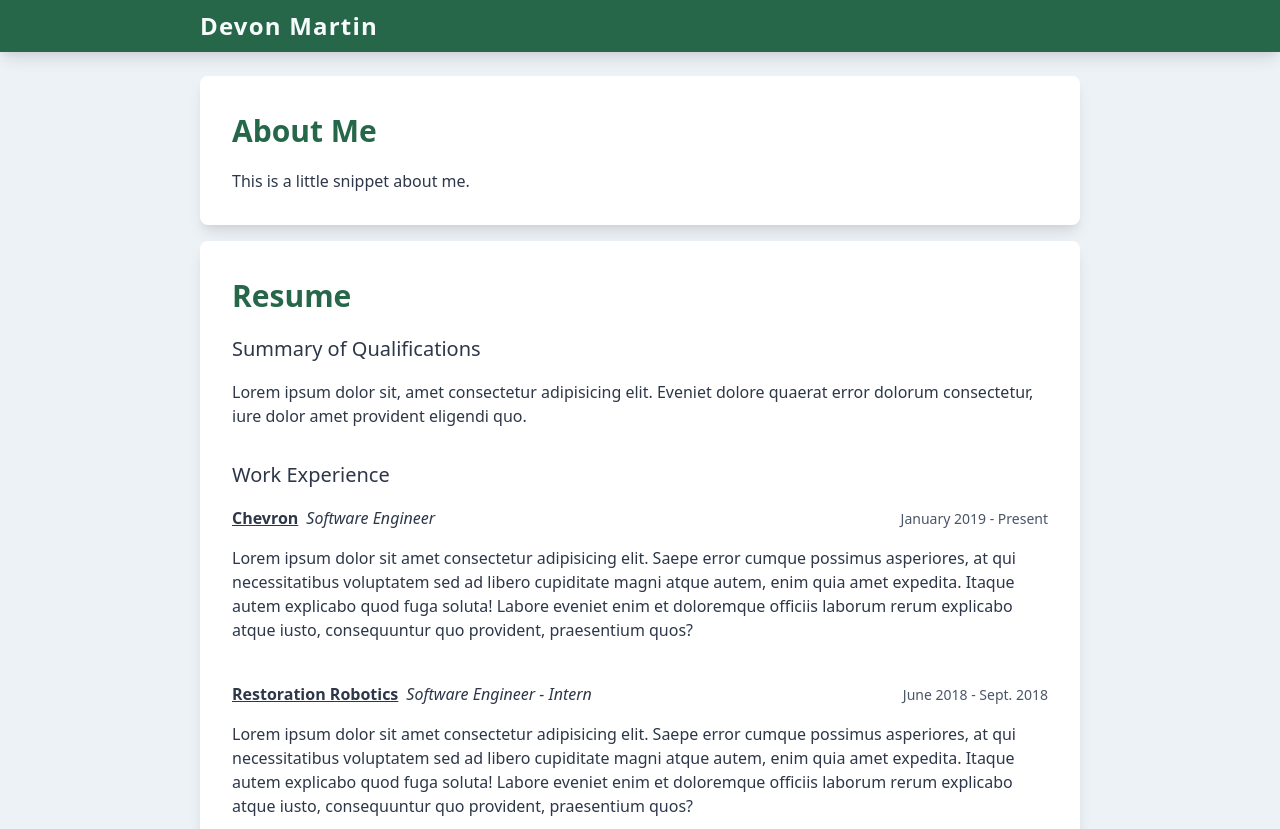
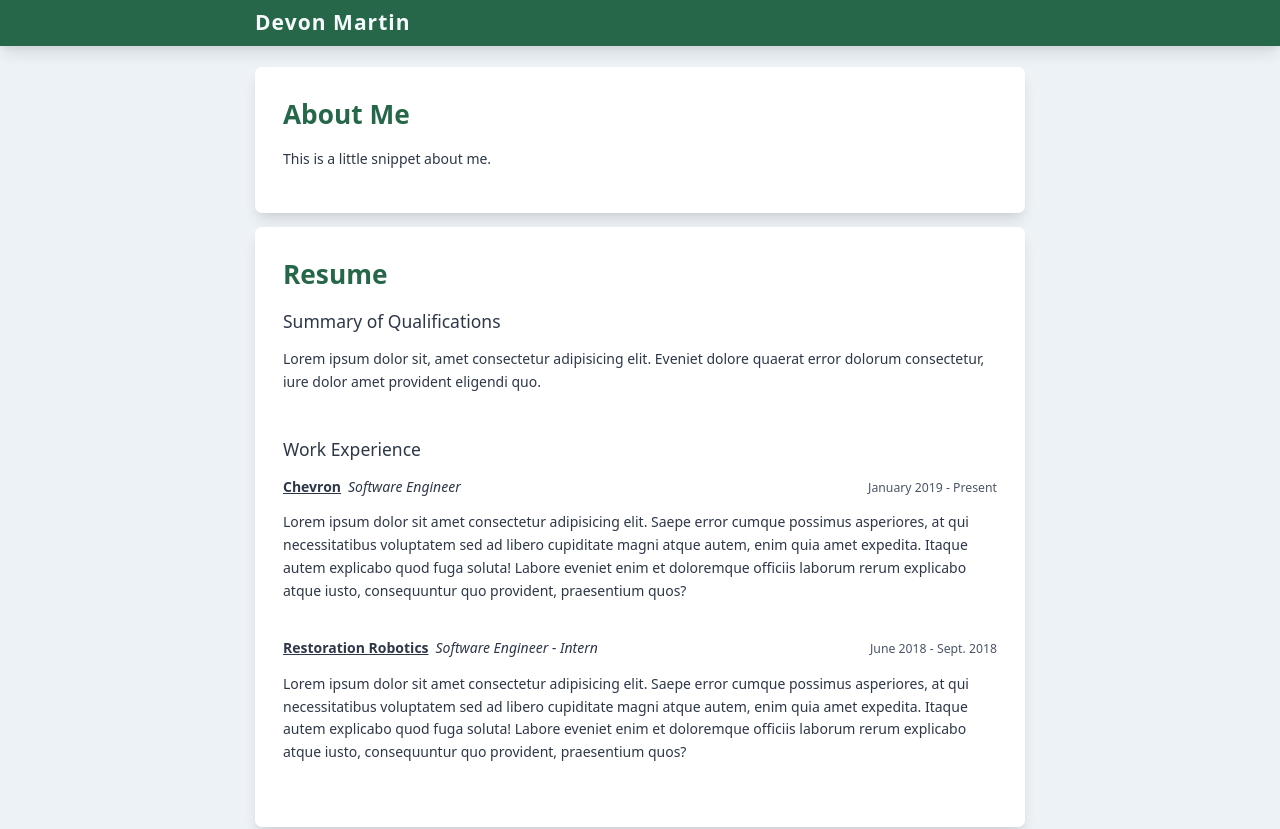
Before and after one commit to devmart10/portfolio-next, a Next.js app: page / in a window 1280 px wide. Shown: the top 829 px of the page. Built offline with nearby package versions, Linux system fonts and the light colour scheme.

Commit message:
add base styles

```diff
--- a/src/css/base.css
+++ b/src/css/base.css
@@ -3,3 +3,50 @@ body,
 div#__next {
   min-height: 100vh;
 }
+
+html,
+body {
+  font-size: 14px;
+  overflow-x: hidden;
+  position: relative;
+}
+
+h1 {
+  @apply mb-4 text-4xl;
+}
+
+h2 {
+  @apply mb-3 text-3xl;
+}
+
+h3 {
+  @apply mb-2 text-2xl;
+}
+
+h4 {
+  @apply mb-2 text-xl;
+}
+
+h5 {
+  @apply mb-1 text-lg;
+}
+
+h6 {
+  @apply text-base;
+}
+
+a {
+  @apply font-semibold;
+}
+
+a:hover {
+  @apply underline;
+}
+
+p {
+  @apply pb-4 leading-relaxed;
+}
+
+.flex-center {
+  @apply flex items-center justify-center;
+}
```
Also changed, not shown: 1 other file (tests, documents, lock files or other folders).
